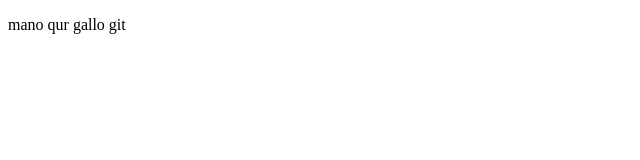
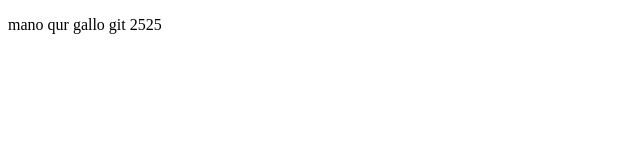
Before and after one commit to dakan2525/poyectoDemoCursoPrework, a plain HTML site: page index.html in a window 1280 px wide. Shown: the full height of the page, 0-640 px from the left. Drawn offline with Linux system fonts and the light colour scheme.

Commit message:
2 comentario

```diff
--- a/index.html
+++ b/index.html
@@ -7,6 +7,6 @@
     <title>Dakan2525</title>
 </head>
 <body>
-    <p>mano qur gallo git</p>
+    <p>mano qur gallo git 2525 </p>
 </body>
 </html>
```
